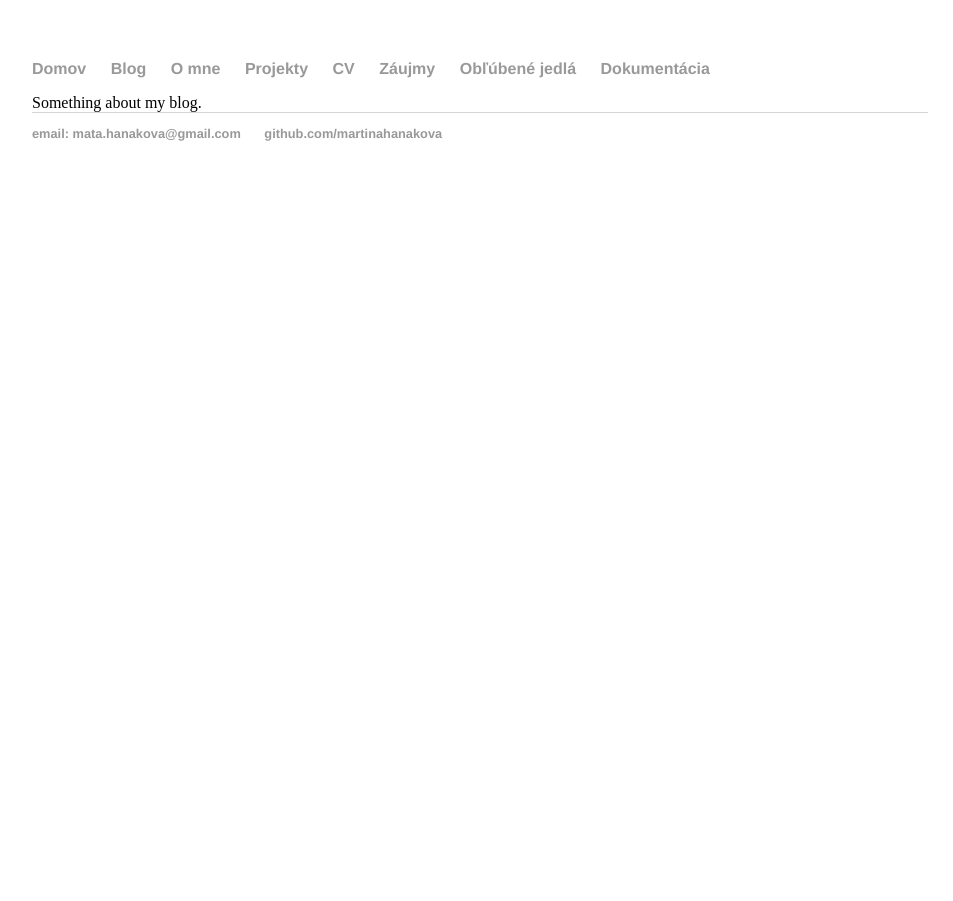
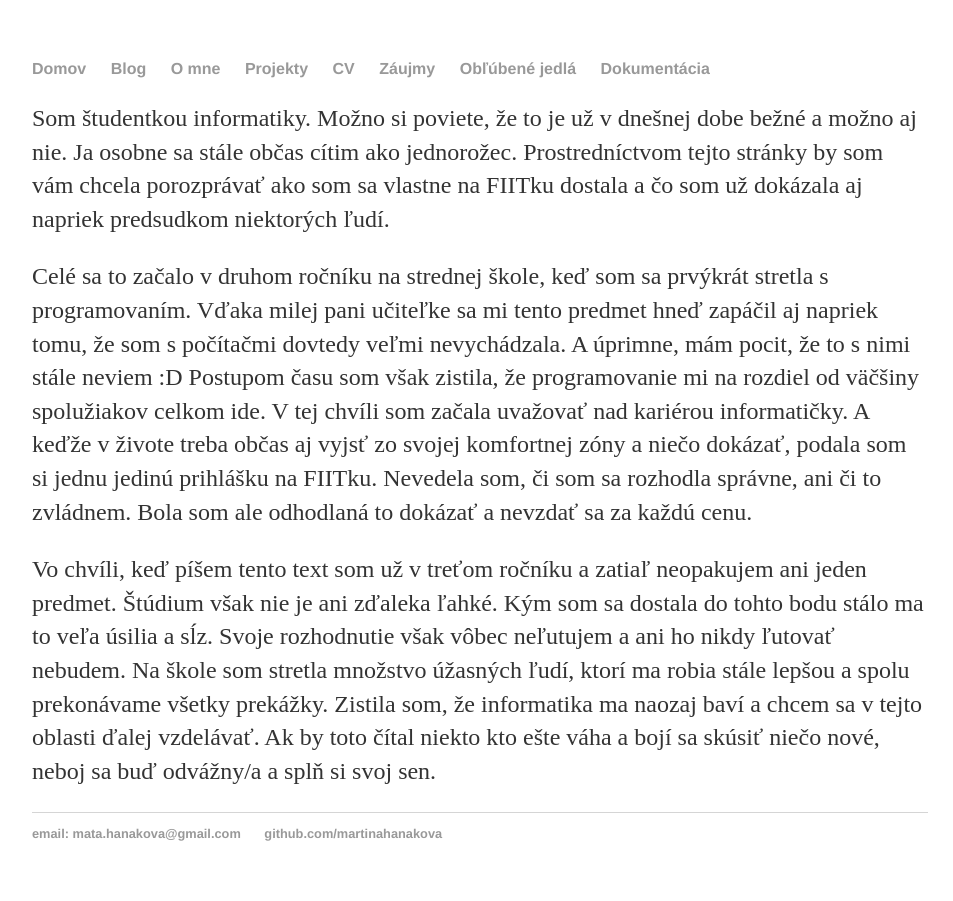
Before and after one commit to martinahanakova/martinahanakova.github.io, a Jekyll site: the page built from about/index.html, in a window 1280 px wide. Shown: the whole page, without its empty margins (160-1113 px from the left). Built offline with Jekyll 4.4.1, drawn with Linux system fonts in a browser that asks for light colours.

Commit message:
About me

```diff
--- a/about/index.html
+++ b/about/index.html
@@ -1,6 +1,21 @@
 ---
 layout: default
-title: About
+title: Martina Hanáková, O mne
 ---
 
-Something about my blog.
+<div class="blurb">
+    <p>Som študentkou informatiky. Možno si poviete, že to je už v dnešnej dobe bežné a možno aj nie. Ja osobne sa stále
+    občas cítim ako jednorožec. Prostredníctvom tejto stránky by som vám chcela porozprávať ako som sa vlastne na FIITku dostala
+    a čo som už dokázala aj napriek predsudkom niektorých ľudí.</p>
+    <p>Celé sa to začalo v druhom ročníku na strednej škole, keď som sa prvýkrát stretla s programovaním. Vďaka milej pani
+    učiteľke sa mi tento predmet hneď zapáčil aj napriek tomu, že som s počítačmi dovtedy veľmi nevychádzala. A úprimne, mám
+    pocit, že to s nimi stále neviem :D Postupom času som však zistila, že programovanie mi na rozdiel od väčšiny spolužiakov
+    celkom ide. V tej chvíli som začala uvažovať nad kariérou informatičky. A keďže v živote treba občas aj vyjsť zo svojej
+    komfortnej zóny a niečo dokázať, podala som si jednu jedinú prihlášku na FIITku. Nevedela som, či som sa rozhodla správne,
+    ani či to zvládnem. Bola som ale odhodlaná to dokázať a nevzdať sa za každú cenu.</p>
+    <p>Vo chvíli, keď píšem tento text som už v treťom ročníku a zatiaľ neopakujem ani jeden predmet. Štúdium však nie je ani
+    zďaleka ľahké. Kým som sa dostala do tohto bodu stálo ma to veľa úsilia a sĺz. Svoje rozhodnutie však vôbec neľutujem
+    a ani ho nikdy ľutovať nebudem. Na škole som stretla množstvo úžasných ľudí, ktorí ma robia stále lepšou a spolu prekonávame
+    všetky prekážky. Zistila som, že informatika ma naozaj baví a chcem sa v tejto oblasti ďalej vzdelávať. Ak by toto čítal
+    niekto kto ešte váha a bojí sa skúsiť niečo nové, neboj sa buď odvážny/a a splň si svoj sen.</p>
+</div>
--- a/index.html
+++ b/index.html
@@ -8,5 +8,5 @@ title: Martina Hanáková, Personal website
 	<p>Tak ešte raz, som Martina Hanáková a som študentkou na FIIT STU. Prostredníctvom tejto stránky by som vám chcela
 		povedať viac o sebe. Nájdete tu informácie o mojich profesných aj osobných záujmoch. Ak by vás zaujímalo ako som sa
 		dostala na FIITku a čo ma na informatike najviac baví <a href="/about">tu sa dočítate viac.</a> A toto som ja.</p>
-		<img src="me.jpg" id="me">
+	<img src="me.jpg" id="me">
 </div><!-- /.blurb -->
```
